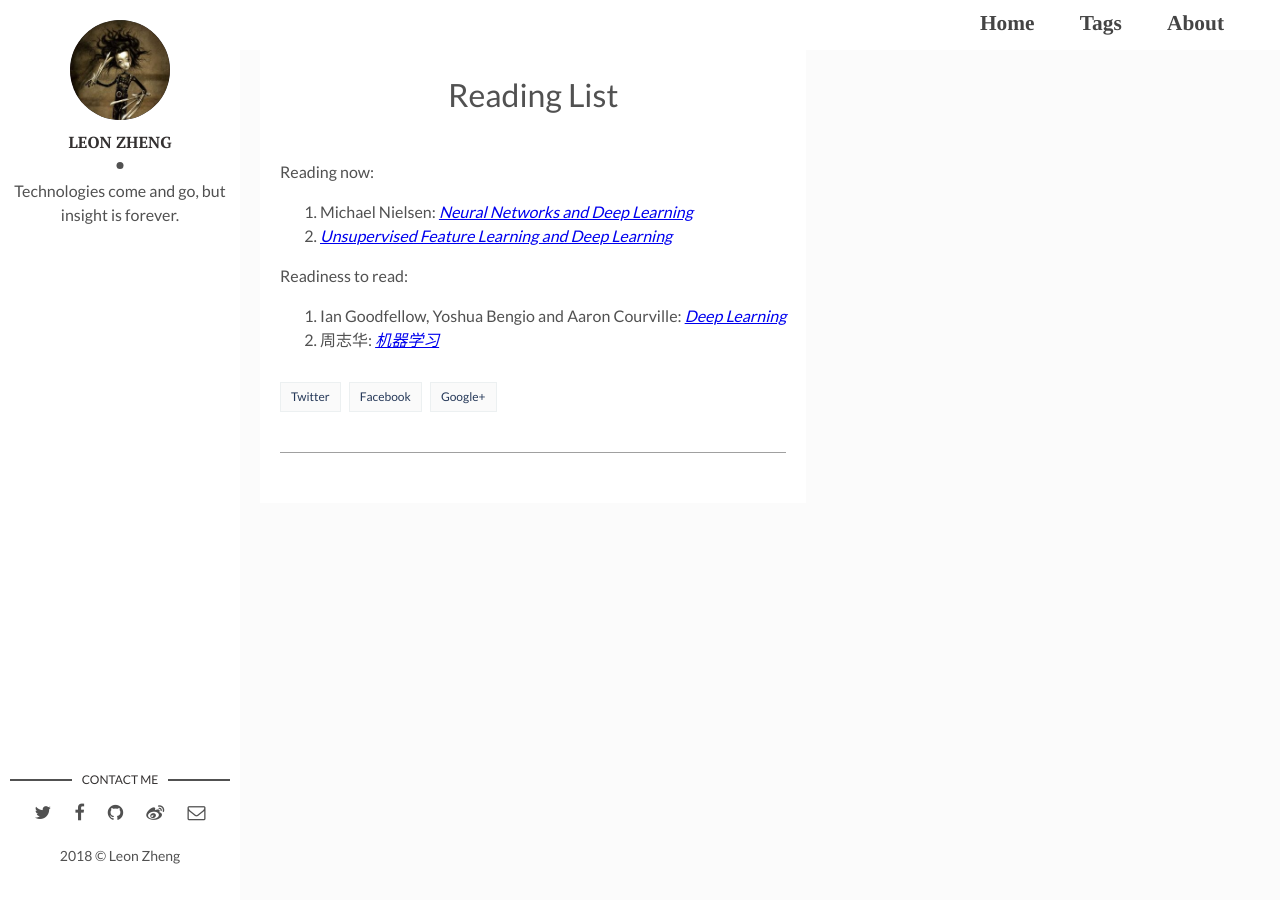
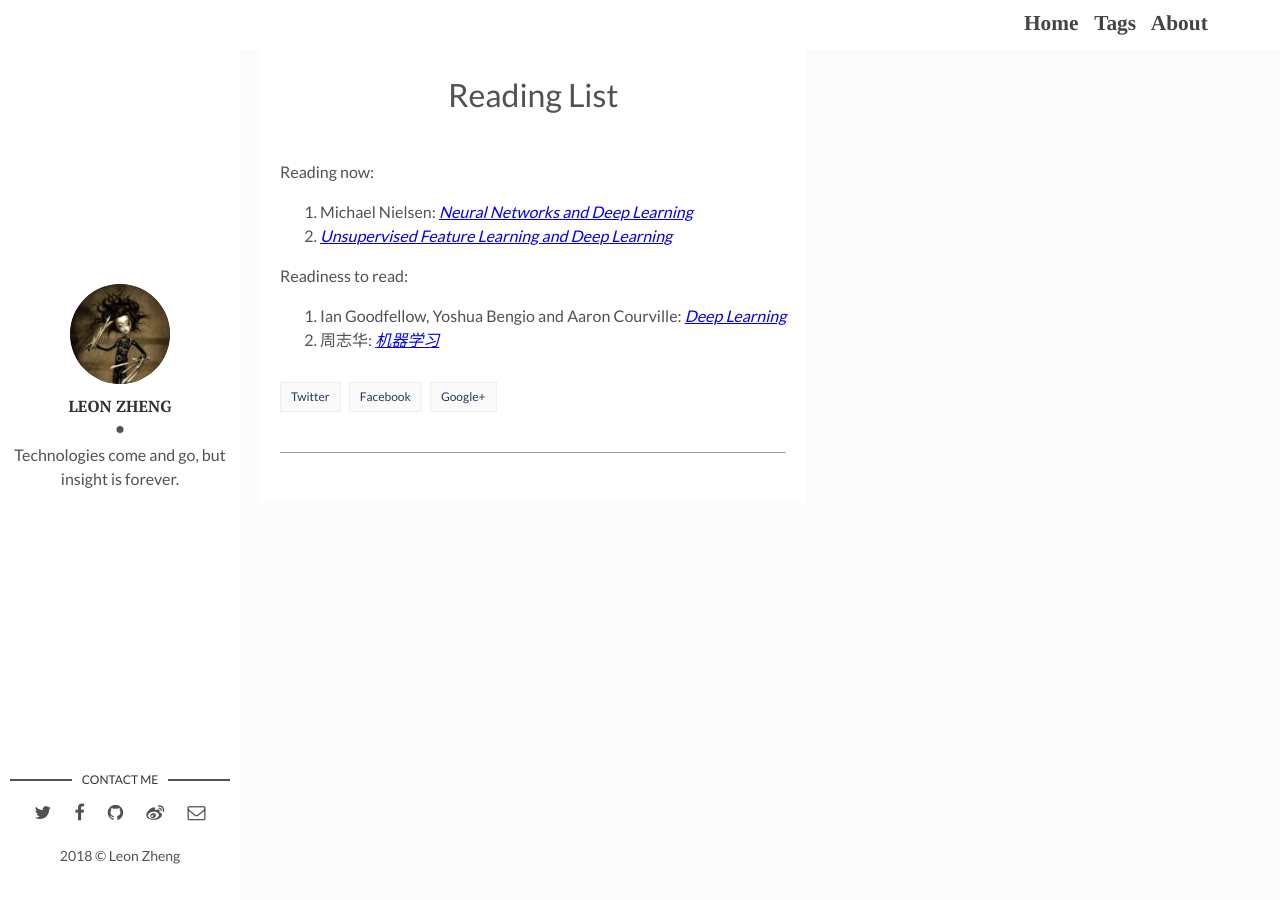
Before and after one commit to leon-zheng/leon-zheng.github.io, a Jekyll site: the page built from about.md, in a window 1280 px wide. Built offline with Jekyll 4.4.1, drawn with Linux system fonts in a browser that asks for light colours; comment, search, counter and statistics services are not loaded.

```diff
--- a/_includes/head.html
+++ b/_includes/head.html
@@ -92,8 +92,8 @@
 	<link rel="stylesheet" href="{{ "/assets/css/main.css" | prepend: site.baseurl }}">
 	<div class="nav">
       <p>
-        <a href="{{site.baseurl}}/">Home</a>
-        <a href="{{site.baseurl}}/tags">Tags</a>
+        <a href="{{site.baseurl}}/">Home</a>&nbsp;&nbsp;
+        <a href="{{site.baseurl}}/tags">Tags</a>&nbsp;&nbsp;
         <a href="{{site.baseurl}}/about">About</a>
       </p>
     </div>
--- a/_layouts/main.html
+++ b/_layouts/main.html
@@ -2,6 +2,7 @@
 layout: default
 ---
 <aside class="sidebar">
+  <br/>
   <header>
     <div class="about">
       <div class="cover-author-image">
--- a/assets/css/main.css
+++ b/assets/css/main.css
@@ -918,7 +918,6 @@ table tfoot td {
   height: 100%;
   padding: 20px 10px;
   background-color: #ffffff;
-  z-index:100;
 }
 
 .nav {
@@ -932,7 +931,7 @@ table tfoot td {
 }
 
 .nav p{
-  margin-left:75%;
+  margin-left:80%;
   font-family:times;
   font-size:16pt;
   font-weight:800;
@@ -940,8 +939,8 @@ table tfoot td {
 }
 
 .nav p a {
-  padding-left:20px;
-  padding-right:20px;
+  /*padding-left:20px;
+  padding-right:20px;*/
   color:#444;
   text-decoration:none;
 }
```
